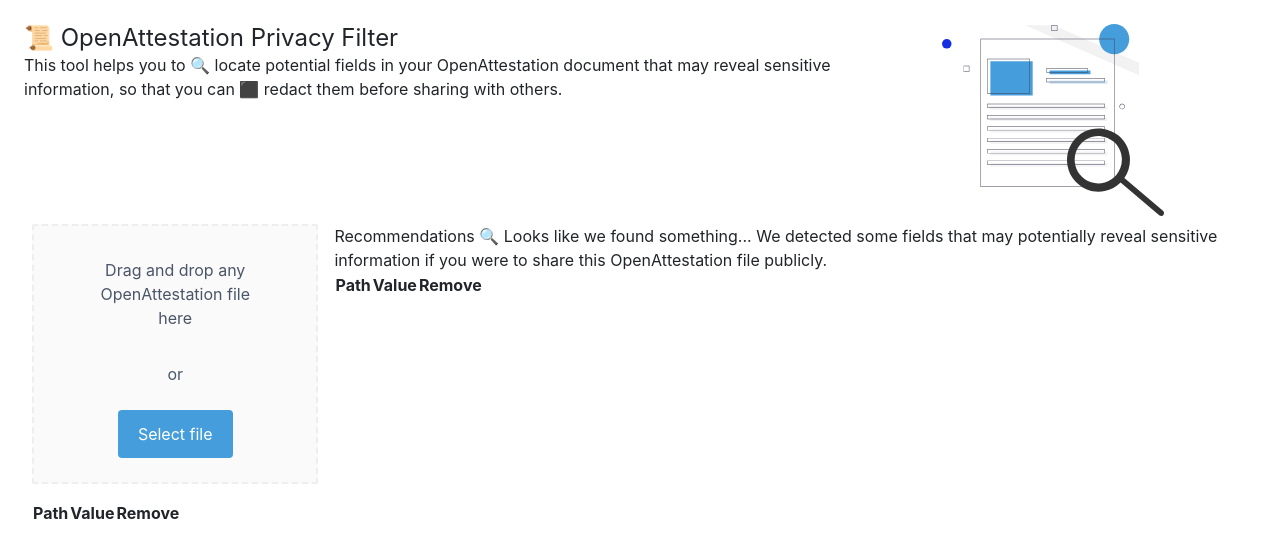
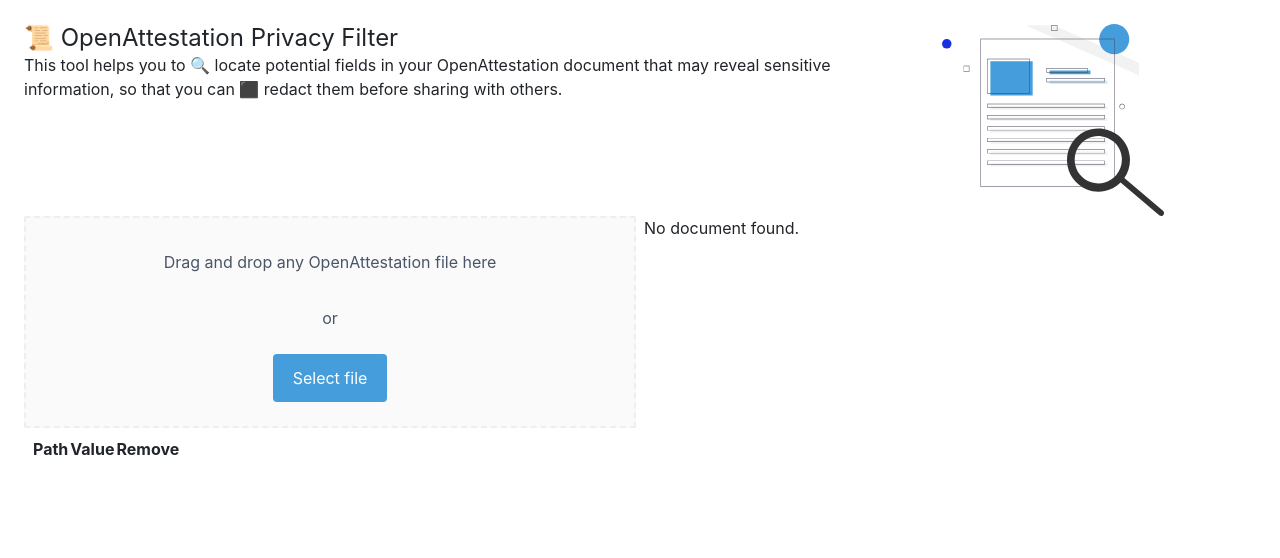
Before and after one commit to Open-Attestation/privacy-filter, a React (Create React App) app: page / in a window 1280 px wide. Shown: the top 558 px of the page. Built offline with nearby package versions, Linux system fonts and the light colour scheme.

Commit message:
feat: style

```diff
--- a/src/components/PrivacyFilter/PrivacyFilter.tsx
+++ b/src/components/PrivacyFilter/PrivacyFilter.tsx
@@ -75,8 +75,8 @@
   // TODO: Change this to follow tradetrust.io's dropzone
   return (
     <>
-      <div className="flex">
-        <div className="flex-1 p-2">
+      <div className="grid grid-cols-2 gap-2">
+        <div className="col-span-2 sm:col-span-1">
           <div {...getRootProps({ style })} className="flex flex-col">
             <input {...getInputProps()} />
             <div className="text-gray-700 text-center px-4 py-2 m-4">Drag and drop any OpenAttestation file here</div>
@@ -86,7 +86,7 @@
             </div>
           </div>
         </div>
-        <div className="flex-1 p-2">
+        <div className="col-span-2 sm:col-span-1">
           <RecommendationsDisplay document={rawDocument} fileName={fileName} />
         </div>
       </div>
--- a/src/components/RecommendationsDisplay/RecommendationsDisplay.tsx
+++ b/src/components/RecommendationsDisplay/RecommendationsDisplay.tsx
@@ -9,20 +9,11 @@
 }
 
 export const RecommendationsDisplay: React.FunctionComponent<RecommendationsDisplayProps> = ({ document }) => {
-  if (!document) {
-    return (
-      <>
-        <span role="img" aria-label="valid">
-          ✅
-        </span>{" "}
-        Looks good! It seems like your OpenAttestation file doesn't contain any potentially sensitive information. You
-        might still want to review your OpenAttestation contents below though.
-      </>
-    );
+  if (Object.keys(document).length === 0) {
+    return <>No document found.</>;
   } else {
     const data = flatten(document, "");
     const sensitiveFields = sensitiveFieldsFinder(data);
-    console.log(sensitiveFields);
 
     // const download = () => {
     //   const redacted = obfuscateDocument(document, sensitiveFields);
@@ -31,6 +22,8 @@
     //   });
     //   saveAs(blob, fileName);
     // };
+
+    if (sensitiveFields.length) {
       return (
         <div>
           Recommendations{" "}
@@ -42,5 +35,16 @@
           <RecommendationsTable data={sensitiveFields} />
         </div>
       );
+    } else {
+      return (
+        <>
+          <span role="img" aria-label="valid">
+            ✅
+          </span>{" "}
+          Looks good! It seems like your OpenAttestation file doesn't contain any potentially sensitive information. You
+          might still want to review your OpenAttestation contents below though.
+        </>
+      );
+    }
   }
 };
--- a/src/components/RecommendationsTable/RecommendationsTable.tsx
+++ b/src/components/RecommendationsTable/RecommendationsTable.tsx
@@ -8,10 +8,10 @@
 export const RecommendationsTable: React.FunctionComponent<RecommendationsTableProps> = ({ data }) => {
   if (data) {
     return (
-      <table>
+      <table className="table-fixed">
         <thead>
           <tr>
-            <th>Path</th>
+            <th className="px-4 py-2">Path</th>
             <th>Value</th>
             <th>Remove</th>
           </tr>
@@ -20,13 +20,13 @@
           {data.map((row) => {
             return (
               <tr key={row.path}>
-                <td>
+                <td className="border px-4 py-2">
                   <pre>{row.path}</pre>
                 </td>
-                <td>
+                <td className="border px-4 py-2">
                   <code>{row.value}</code>
                 </td>
-                <td>Remove button</td>
+                <td className="border px-4 py-2">Remove button</td>
               </tr>
             );
           })}
```
Also changed, not shown: 1 other file (tests, documents, lock files or other folders). Lines whose indentation alone changed are shown as unchanged.
